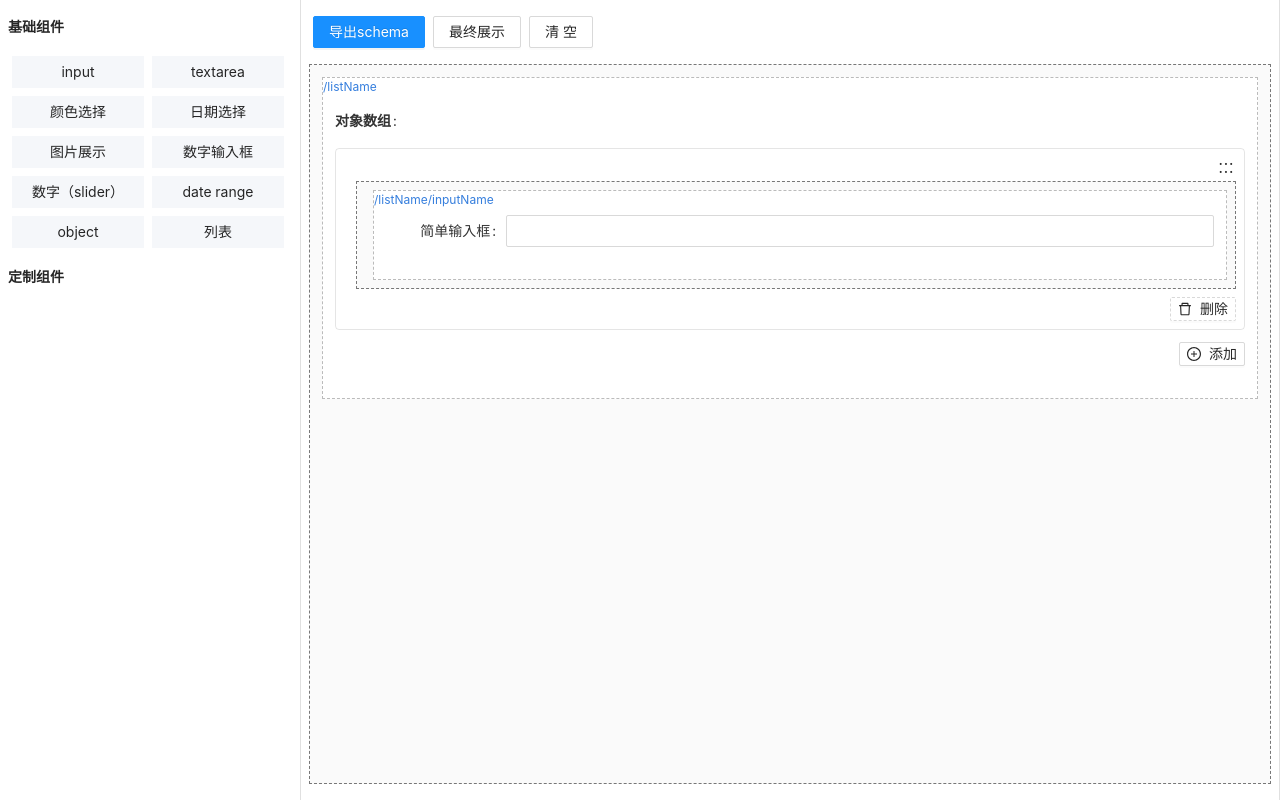
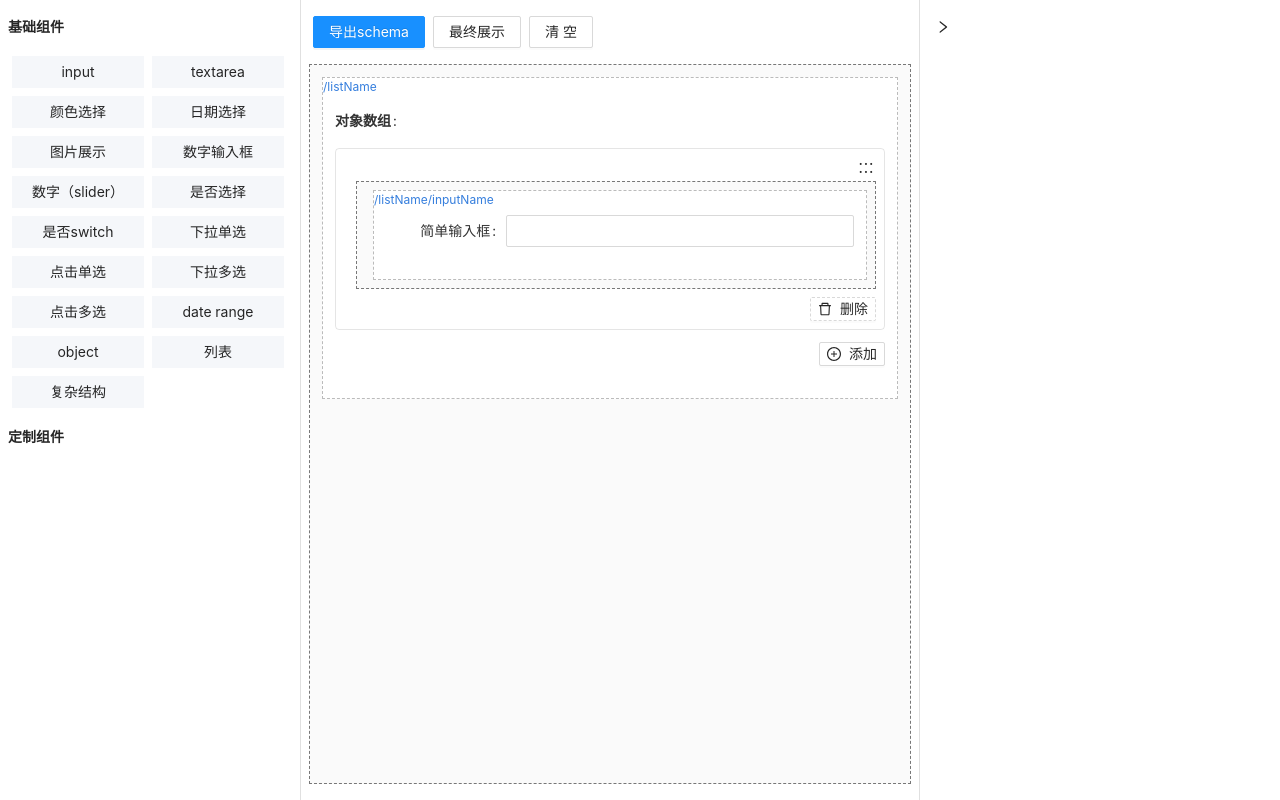
Before and after one commit to w86wh2/schema-generator, a React (Create React App) app: page / in a window 1280 px wide. Built offline with nearby package versions, Linux system fonts and the light colour scheme; the HTML template or start-up script is replaced by a standard one.

Commit message:
补齐schema

```diff
--- a/src/FRWrapper.js
+++ b/src/FRWrapper.js
@@ -118,7 +118,7 @@ const Wrapper = ({
               </div>
               <FR preview={preview} />
             </div>
-            {/* <Right /> */}
+            <Right />
             <Modal
               visible={local.showModal}
               onOk={toggleModal}
--- a/src/Left/elementList.js
+++ b/src/Left/elementList.js
@@ -125,6 +125,85 @@ const ELEMENT_LIST = [
     setting: {},
   },
   {
+    text: '是否选择',
+    name: 'checkbox',
+    widget: 'checkbox',
+    schema: {
+      title: '是否选择',
+      type: 'boolean',
+    },
+    setting: {},
+  },
+  {
+    text: '是否switch',
+    name: 'checkbox',
+    widget: 'switch',
+    schema: {
+      title: '是否选择',
+      type: 'boolean',
+      'ui:widget': 'switch',
+    },
+    setting: {},
+  },
+  {
+    text: '下拉单选',
+    name: 'select',
+    widget: 'select',
+    schema: {
+      title: '单选',
+      type: 'string',
+      enum: ['a', 'b', 'c'],
+      enumNames: ['早', '中', '晚'],
+    },
+    setting: {},
+  },
+  {
+    text: '点击单选',
+    name: 'radio',
+    widget: 'radio',
+    schema: {
+      title: '单选',
+      type: 'string',
+      enum: ['a', 'b', 'c'],
+      enumNames: ['早', '中', '晚'],
+      'ui:widget': 'radio',
+    },
+    setting: {},
+  },
+  {
+    text: '下拉多选',
+    name: 'multiSelect',
+    widget: 'multiSelect',
+    schema: {
+      title: '多选',
+      description: '下拉多选',
+      type: 'array',
+      items: {
+        type: 'string',
+      },
+      enum: ['A', 'B', 'C', 'D'],
+      enumNames: ['杭州', '武汉', '湖州', '贵阳'],
+      'ui:widget': 'multiSelect',
+    },
+    setting: {},
+  },
+  {
+    text: '点击多选',
+    name: 'checkboxes',
+    widget: 'checkboxes',
+    schema: {
+      title: '多选',
+      description: '点击多选',
+      type: 'array',
+      items: {
+        type: 'string',
+      },
+      enum: ['A', 'B', 'C', 'D'],
+      enumNames: ['杭州', '武汉', '湖州', '贵阳'],
+    },
+    setting: {},
+  },
+  {
     text: 'date range',
     name: 'dateRange',
     widget: 'dateRange',
@@ -191,6 +270,50 @@ const ELEMENT_LIST = [
       },
     },
   },
+  {
+    text: '复杂结构',
+    name: 'something',
+    schema: {
+      title: '对象',
+      description: '这是一个对象类型',
+      type: 'object',
+      properties: {
+        inputName: {
+          title: '简单输入框',
+          type: 'string',
+        },
+        selectName: {
+          title: '单选',
+          type: 'string',
+          enum: ['a', 'b', 'c'],
+          enumNames: ['早', '中', '晚'],
+        },
+        dateName: {
+          title: '时间选择',
+          type: 'string',
+          format: 'date',
+        },
+        listName: {
+          title: '对象数组',
+          description: '对象数组嵌套功能',
+          type: 'array',
+          items: {
+            type: 'object',
+            properties: {
+              rangeName: {
+                title: '日期/时间范围',
+                type: 'range',
+                format: 'date',
+                'ui:options': {
+                  placeholder: ['开始日期', '结束日期'],
+                },
+              },
+            },
+          },
+        },
+      },
+    },
+  },
 ];
 
 const result = ELEMENT_LIST.map(item => ({
```
